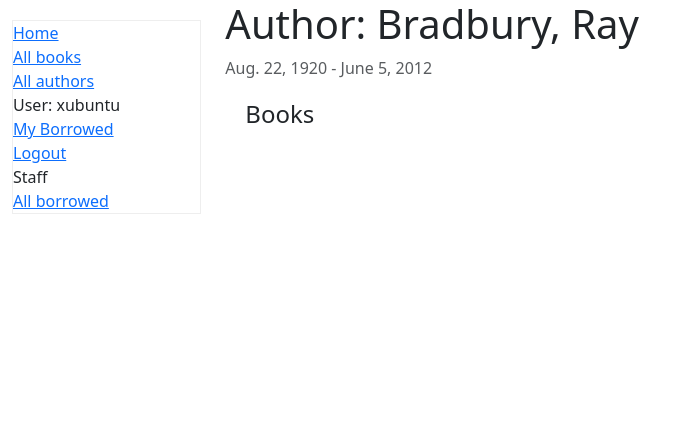
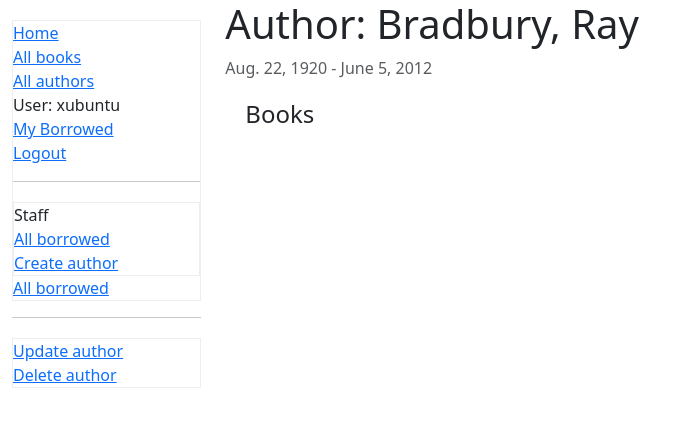
Before and after one commit to jairorsd/locallibrary, a Django app: page /catalog/author/4/ in a window 1280 px wide. Shown: the top 427 px of the page, without its empty margins (0-690 px from the left). Run offline with Django 4.2, Linux system fonts and the light colour scheme; a user stored in the database is signed in; data comes from the database, SQL or seed files in the repository; both versions use the stored data as it was after the commit.

Commit message:
adicionando CRUD do author

```diff
--- a/catalog/templates/base_generic.html
+++ b/catalog/templates/base_generic.html
@@ -28,7 +28,14 @@
                 <li><a href="{% url 'my-borrowed' %}">My Borrowed</a></li>
                 <li><a href="{% url 'logout' %}?next={{ request.path }}">Logout</a></li>
                 {% if user.is_staff %}
-                  <li>Staff</li>
+                <hr>
+                <ul class="sidebar-nav">
+                <li>Staff</li>
+                  <li><a href="{% url 'all-borrowed' %}">All borrowed</a></li>
+                {% if perms.catalog.add_author %}
+                  <li><a href="{% url 'author-create' %}">Create author</a></li>
+                {% endif %}
+                </ul>
                 {% endif %}
                 <li><a href="{% url 'all-borrowed' %}?next={{ request.path }}">All borrowed</a></li>
               {% else %}
--- a/catalog/templates/catalog/author_detail.html
+++ b/catalog/templates/catalog/author_detail.html
@@ -1,4 +1,21 @@
 {% extends "base_generic.html" %}
+
+{% block sidebar %}
+  {{ block.super }}
+
+  {% if perms.catalog.change_author or perms.catalog.delete_author %}
+  <hr>
+  <ul class="sidebar-nav">
+    {% if perms.catalog.change_author %}
+      <li><a href="{% url 'author-update' author.id %}">Update author</a></li>
+    {% endif %}
+    {% if not author.book_set.all and perms.catalog.delete_author %}
+      <li><a href="{% url 'author-delete' author.id %}">Delete author</a></li>
+    {% endif %}
+    </ul>
+  {% endif %}
+
+{% endblock %}
 
 {% block content %}
   <h1>Author: {{ author }}</h1>
--- a/catalog/urls.py
+++ b/catalog/urls.py
@@ -18,3 +18,9 @@ urlpatterns += [
 urlpatterns += [
     path('book/<uuid:pk>/renew/', views.renew_book_librarian, name='renew-book-librarian'),
 ]
+
+urlpatterns += [
+    path('author/create/', views.AuthorCreate.as_view(), name='author-create'),
+    path('author/<int:pk>/update/', views.AuthorUpdate.as_view(), name='author-update'),
+    path('author/<int:pk>/delete/', views.AuthorDelete.as_view(), name='author-delete'),
+]
--- a/catalog/views.py
+++ b/catalog/views.py
@@ -148,6 +148,36 @@ def renew_book_librarian(request, pk):
     return render(request, 'catalog/book_renew_librarian.html', context)
 
 
+from django.views.generic.edit import CreateView, UpdateView, DeleteView
+from django.urls import reverse_lazy
+from .models import Author
+
+class AuthorCreate(PermissionRequiredMixin, CreateView):
+    model = Author
+    fields = ['first_name', 'last_name', 'date_of_birth', 'date_of_death']
+    initial = {'date_of_death': '11/11/2023'}
+    permission_required = 'catalog.add_author'
+
+class AuthorUpdate(PermissionRequiredMixin, UpdateView):
+    model = Author
+    # Not recommended (potential security issue if more fields added)
+    fields = '__all__'
+    permission_required = 'catalog.change_author'
+
+class AuthorDelete(PermissionRequiredMixin, DeleteView):
+    model = Author
+    success_url = reverse_lazy('authors')
+    permission_required = 'catalog.delete_author'
+
+    def form_valid(self, form):
+        try:
+            self.object.delete()
+            return HttpResponseRedirect(self.success_url)
+        except Exception as e:
+            return HttpResponseRedirect(
+                reverse("author-delete", kwargs={"pk": self.object.pk})
+            )
+
 # class MyView(PermissionRequiredMixin, View):
 #     permission_required = 'catalog.can_mark_returned'
 #     # Or multiple permissions
```
Also changed, not shown: catalog/forms.py (+31 -0 lines), catalog/templates/catalog/author_confirm_delete.html (added, +25 -0 lines), catalog/templates/catalog/author_form.html (added, +11 -0 lines), db.sqlite3.
